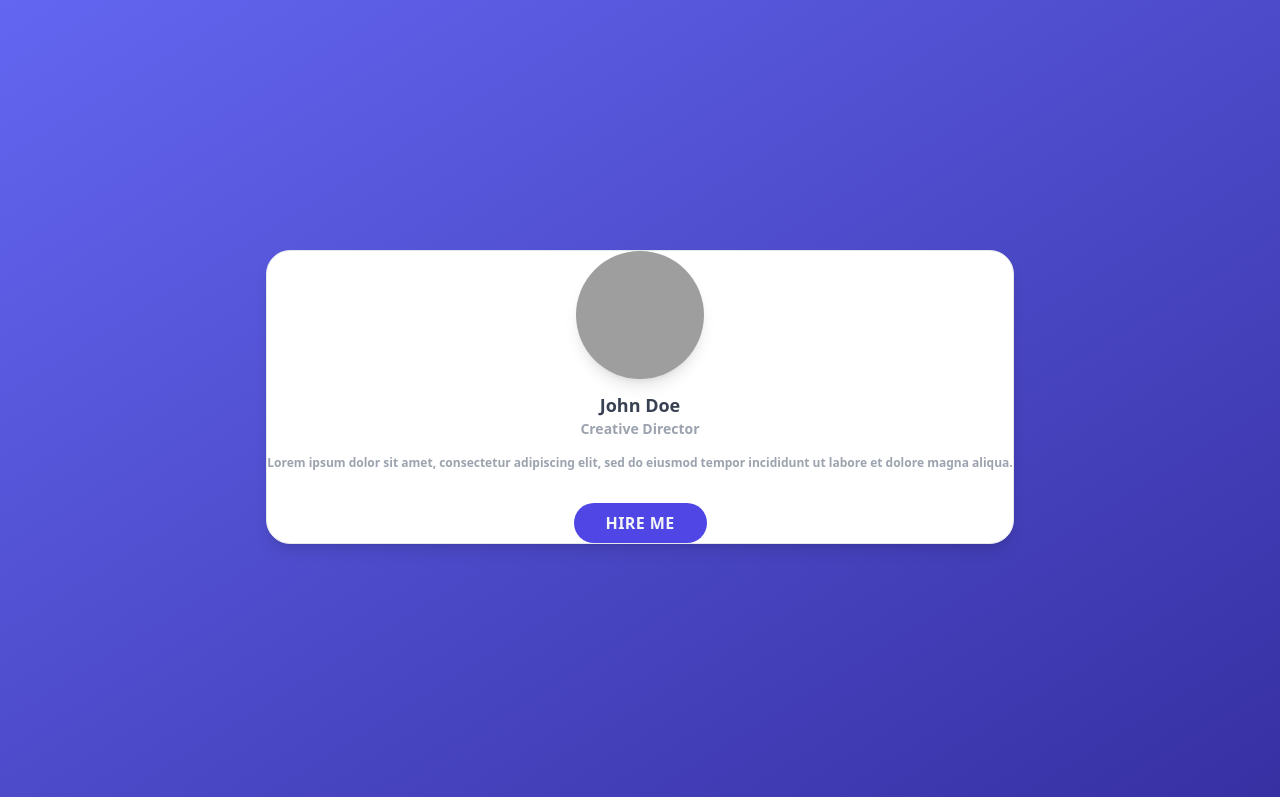
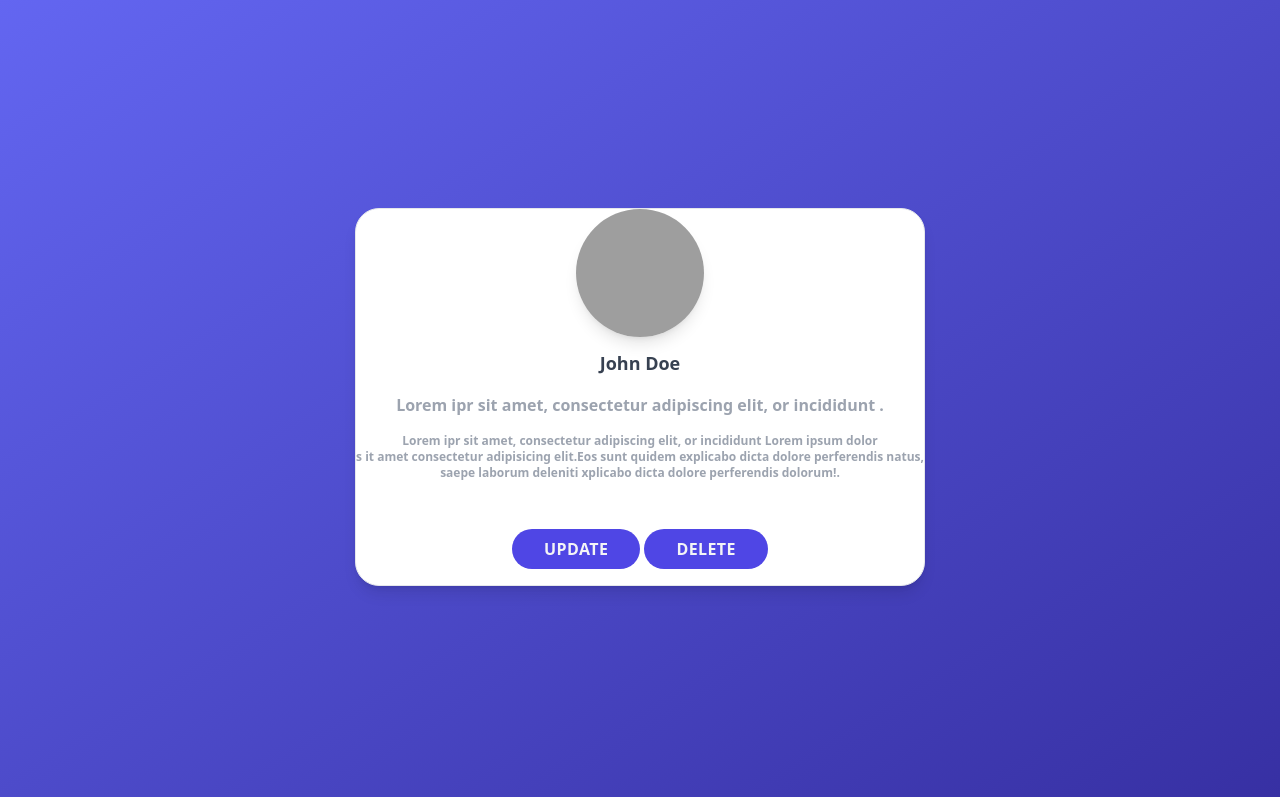
Before and after one commit to becodeorg/hamilton-7-character-manager-hananas-team, a website built with Vite: page hananas/src/single_character.html in a window 1280 px wide. Shown: the part 89-886 px from the top of the page. Built offline with nearby package versions, Linux system fonts and the light colour scheme; grey boxes are pictures that could not be loaded.

Commit message:
updated responsive

```diff
--- a/hananas/src/single_character.html
+++ b/hananas/src/single_character.html
@@ -10,23 +10,27 @@
 <body>
 <!------------------------------------------------------------    HEADER   ----------------------------------------------->
 <Header>
-    <nav
-        class="font-sans flex flex-col text-inherit sm:flex-row sm:text-left sm:justify-between py-4 px-6 bg-white shadow sm:items-baseline w-full">
+    <nav class="font-sans flex flex-col text-inherit sm:flex-row sm:text-left sm:justify-between py-4 px-6 bg-white shadow sm:items-baseline w-full">
         <div class="mb-2 sm:mb-0">
-            <a href="http://localhost:5174/" class="text-4xl font-semibold leading-normal mb-2 text-blueGray-700 mb-2">Character
-                manager</a>
+            <a href="http://localhost:5174/" class="text-4xl font-semibold leading-normal mb-2 text-blueGray-700 mb-2">Character manager</a>
         </div>
     </nav>
 </Header>
 <!-- MAIN -->
 <main class="character-page">
-    <div class="flex items-center justify-center h-screen w-screen bg-gradient-to-br from-indigo-500 to-indigo-800">
+    <div class="character-card flex items-center justify-center h-screen w-screen bg-gradient-to-br from-indigo-500 to-indigo-800">
         <div class="bg-white font-semibold text-center rounded-3xl border w-70 my-4 h-180 shadow-lg">
-        <img class="mb-3 w-32 h-32 rounded-full shadow-lg mx-auto" src="https://images.unsplash.com/photo-1633332755192-727a05c4013d?ixlib=rb-1.2.1&ixid=MnwxMjA3fDB8MHxwaG90by1wYWdlfHx8fGVufDB8fHx8&auto=format&fit=crop&w=880&q=80" alt="product designer">
-        <h1 class="text-lg text-gray-700"> John Doe </h1>
-        <h3 class="text-sm text-gray-400 "> Creative Director </h3>
-        <p class="text-xs text-gray-400 mt-4"> Lorem ipsum dolor sit amet, consectetur adipiscing elit, sed do eiusmod tempor incididunt ut labore et dolore magna aliqua. </p>
-        <button class="bg-indigo-600 px-8 py-2 mt-8 rounded-3xl text-gray-100 font-semibold uppercase tracking-wide">Hire Me</button>
+            <img class="character-image mb-3 w-32 h-32 rounded-full shadow-lg mx-auto" src="https://images.unsplash.com/photo-1633332755192-727a05c4013d?ixlib=rb-1.2.1&ixid=MnwxMjA3fDB8MHxwaG90by1wYWdlfHx8fGVufDB8fHx8&auto=format&fit=crop&w=880&q=80" alt="product designer">
+            <h1 class="character-name text-lg text-gray-700"> John Doe </h1>
+         <!--   <h3 class="text-sm text-gray-400 "> Creative Director </h3>-->
+            <p class="character-sdescription-text-xs text-gray-400 mt-4"> Lorem ipr sit amet, consectetur adipiscing elit, or incididunt . </p>
+            <p class="character-fdescription text-xs text-gray-400 mt-4"> Lorem ipr sit amet, consectetur adipiscing elit, or incididunt Lorem ipsum dolor <br> s
+                it amet consectetur adipisicing elit.Eos sunt quidem explicabo dicta dolore perferendis natus, <br>
+                saepe laborum deleniti xplicabo dicta dolore perferendis dolorum!. </p>
+            <div class="character-button p-4" >
+                <button class="character-update bg-indigo-600 px-8 py-2 mt-8 rounded-3xl text-gray-100 font-semibold uppercase tracking-wide"> Update</button>
+                <button class="character-delete bg-indigo-600 px-8 py-2 mt-8 rounded-3xl text-gray-100 font-semibold uppercase tracking-wide">Delete </button>
+            </div>
         </div>
     </div>
 </main>
```
